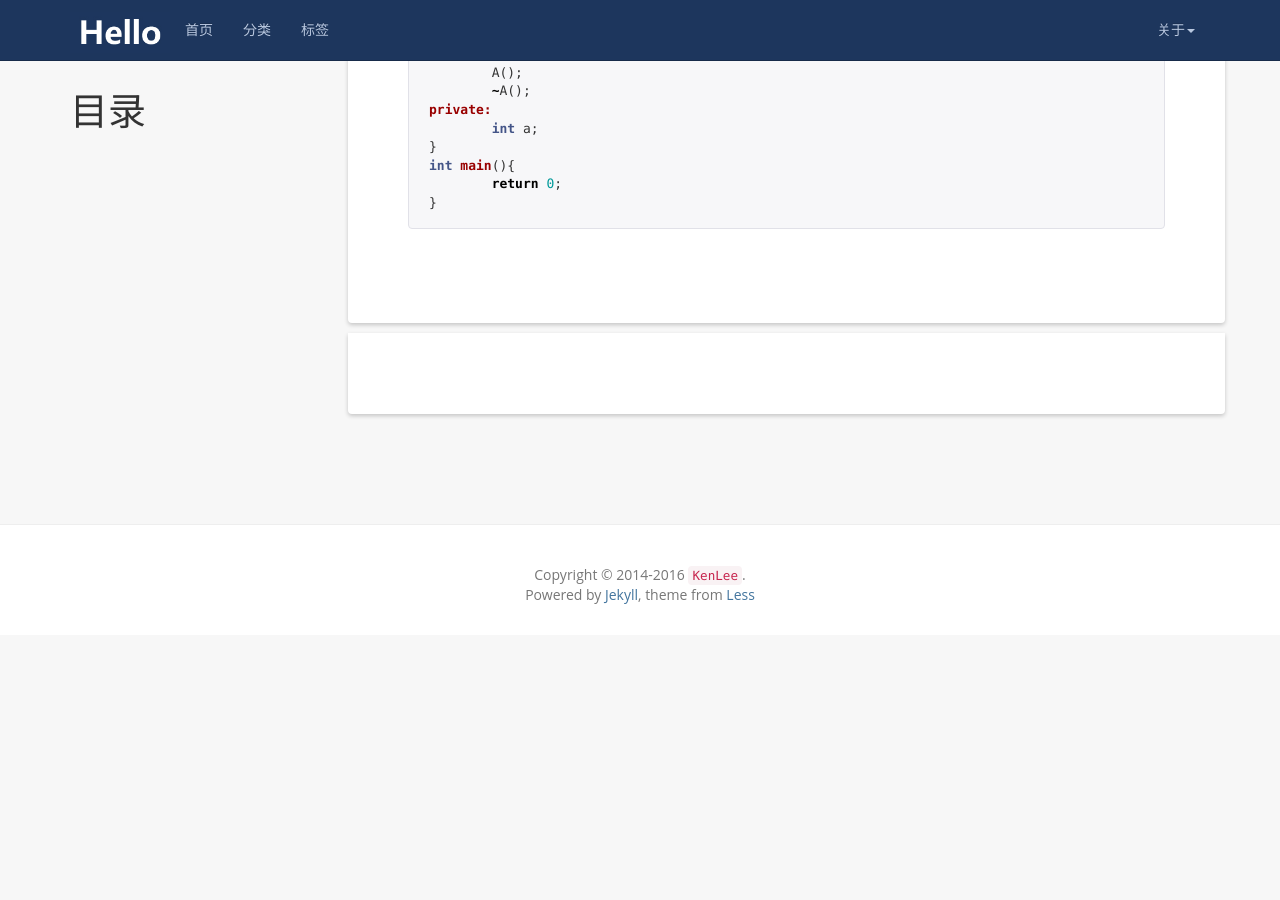
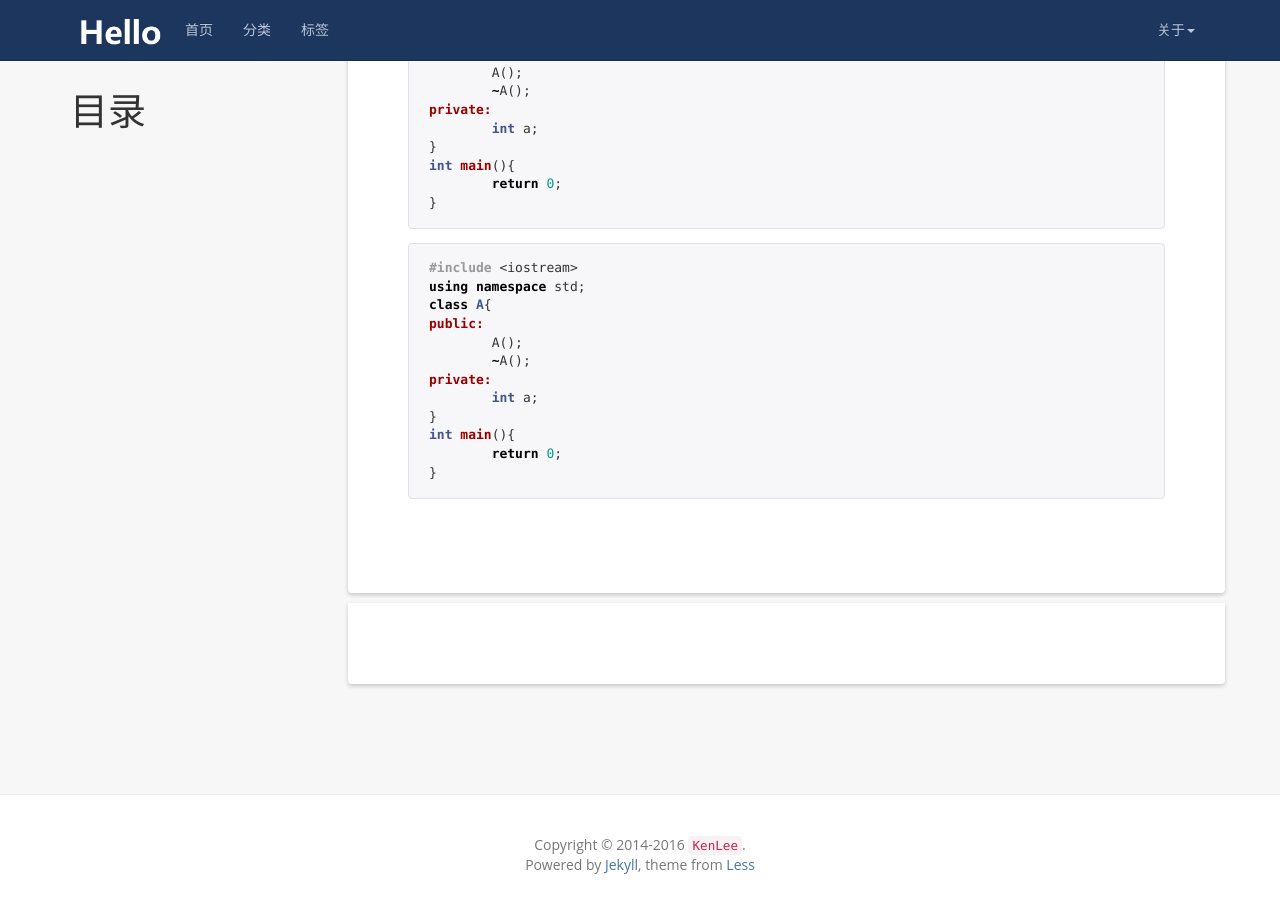
Before and after one commit to hellokenlee/hellokenlee.github.io, a Jekyll site: the page built from _posts/2016-11-13-test-online-edit.md, in a window 1280 px wide and 900 px high, scrolled down 572 px. Built offline with Jekyll 4.4.1, drawn with Linux system fonts in a browser that asks for light colours; formulas are drawn with MathJax 3; comment, search, counter and statistics services are not loaded; before the commit the page ends 1207 px from its top, so only the background shows below that.

Commit message:
fix synac

````diff
--- a/_config.yml
+++ b/_config.yml
@@ -19,11 +19,6 @@ github_username: hellokenlee
 
 # Build settings
 gems: [jekyll-paginate]
-highlighter: rouge
-markdown: kramdown
-kramdown:
-  input: GFM
-  syntax_highlighter: rouge
 
 # Comment system
 FB:
--- a/_posts/2016-11-13-test-online-edit.md
+++ b/_posts/2016-11-13-test-online-edit.md
@@ -27,3 +27,18 @@ int main(){
 	return 0;
 }
 {% endhighlight %}
+
+```cpp
+#include <iostream>
+using namespace std;
+class A{
+public:
+	A();
+	~A();
+private:
+	int a;
+}
+int main(){
+	return 0;
+}
+```
````
